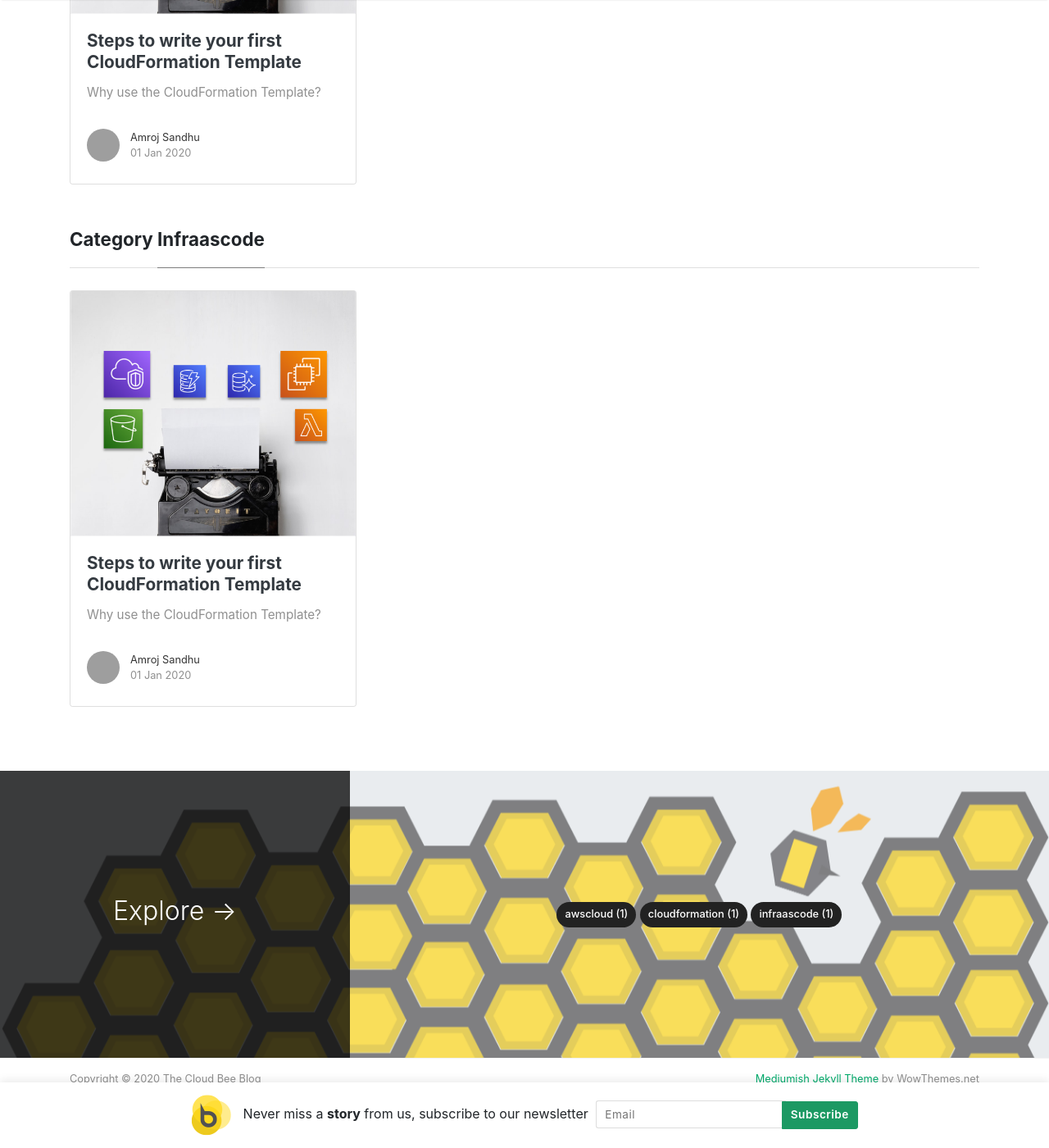
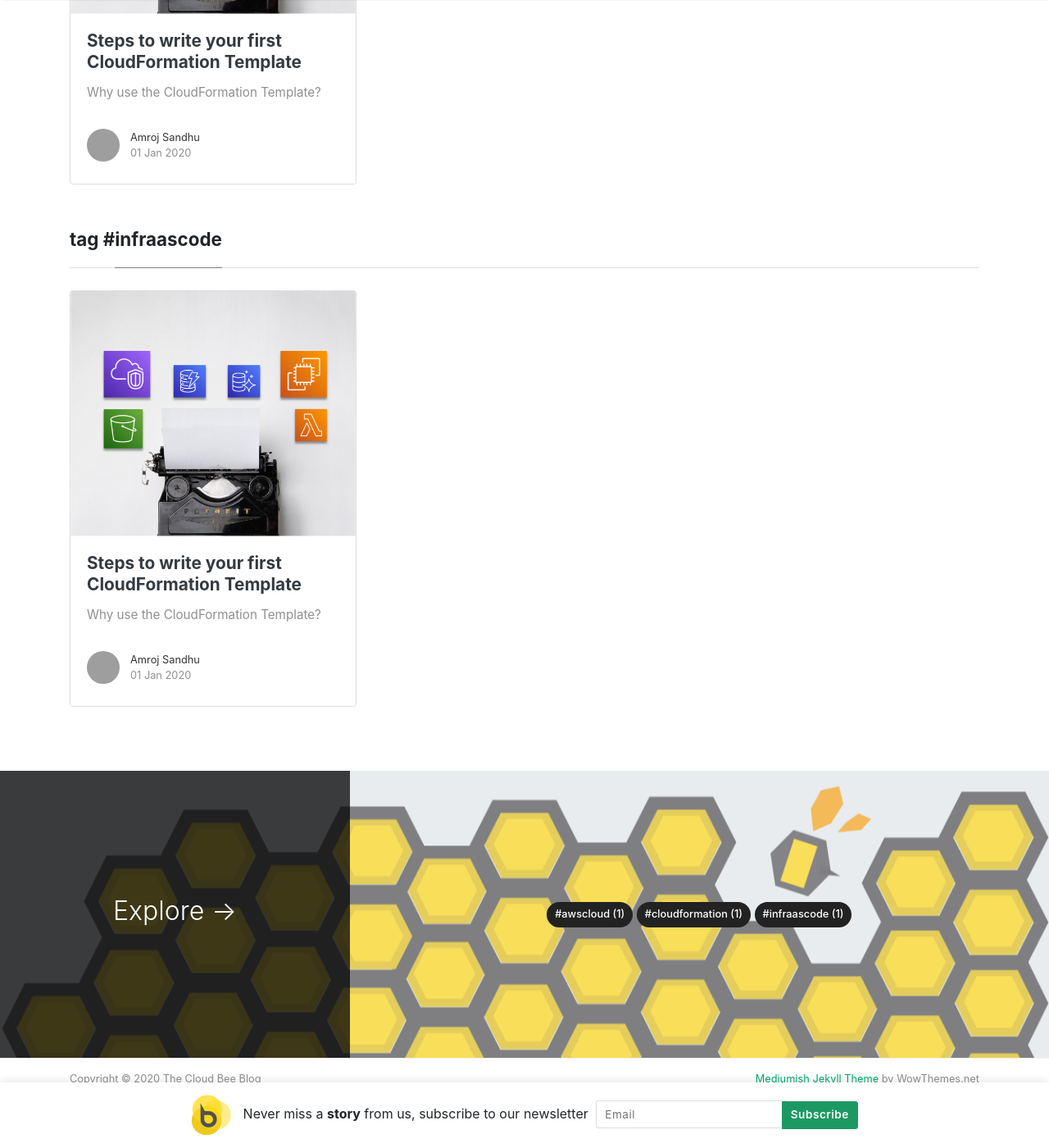
Before and after one commit to thecloudbee/thecloudbee.github.io, a Jekyll site: the page built from _pages/categories.md, in a window 1280 px wide and 1400 px high, scrolled down 1234 px. Shown: the whole window at 82% size. Built offline with Jekyll 4.4.1, drawn with Linux system fonts in a browser that asks for light colours; nearby versions of some CDN libraries; some of the changed text lies outside the part shown; grey boxes are pictures that could not be loaded.

Commit message:
#UI tweaks

```diff
--- a/_layouts/categories.html
+++ b/_layouts/categories.html
@@ -7,7 +7,7 @@ permalink: "/categories.html"
 <div class="row listrecent">
 {% for category in site.categories %}
 <div class="section-title col-md-12 mt-4">
-<h2 id="{{ category[0] | replace: " ","-" }}">Category <span class="text-capitalize">{{ category[0] }}</span></h2>
+<h2 id="{{ category[0] | replace: " ","-" }}">tag #<span class="text-lowercase">{{ category[0] }}</span></h2>
 </div>
 {% assign pages_list = category[1] %}
 {% for post in pages_list %}
--- a/_layouts/default.html
+++ b/_layouts/default.html
@@ -138,11 +138,11 @@ ga('send', 'pageview');
             {% assign categories_list = site.categories %}
             {% if categories_list.first[0] == null %}
                 {% for category in categories_list %}
-                    <a class="mt-1 mb-1" href="{{site.baseurl}}/categories#{{ category | url_escape | strip | replace: ' ', '-' }}">{{ category | camelcase }} ({{ site.tags[category].size }})</a>
+                    <a class="mt-1 mb-1" href="{{site.baseurl}}/tags#{{ category | url_escape | strip | replace: ' ', '-' }}">#{{ category | lowercase }} ({{ site.tags[category].size }})</a>
                 {% endfor %}
             {% else %}
                 {% for category in categories_list %}
-                    <a class="mt-1 mb-1" href="{{site.baseurl}}/categories#{{ category[0] | url_escape | strip | replace: ' ', '-' }}">{{ category[0] | camelcase }} ({{ category[1].size }})</a>
+                    <a class="mt-1 mb-1" href="{{site.baseurl}}/tags#{{ category[0] | url_escape | strip | replace: ' ', '-' }}">#{{ category[0] | lowercase }} ({{ category[1].size }})</a>
                 {% endfor %}
             {% endif %}
             {% assign categories_list = nil %}
--- a/_layouts/post.html
+++ b/_layouts/post.html
@@ -93,7 +93,7 @@ post_class: post-template
                     {% assign sortedCategories = page.categories | sort %}
                     {% for category in sortedCategories %}
                     <li>
-                        <a class="smoothscroll" href="{{site.baseurl}}/categories#{{ category | replace: " ","-" }}">{{ category }}</a>
+                        <a class="smoothscroll" href="{{site.baseurl}}/tags#{{ category | replace: " ","-" }}">#{{ category }}</a>
                     </li>
                     {% endfor %}
                 </ul>
```
Also changed, not shown: _pages/categories.md (+2 -2 lines).
